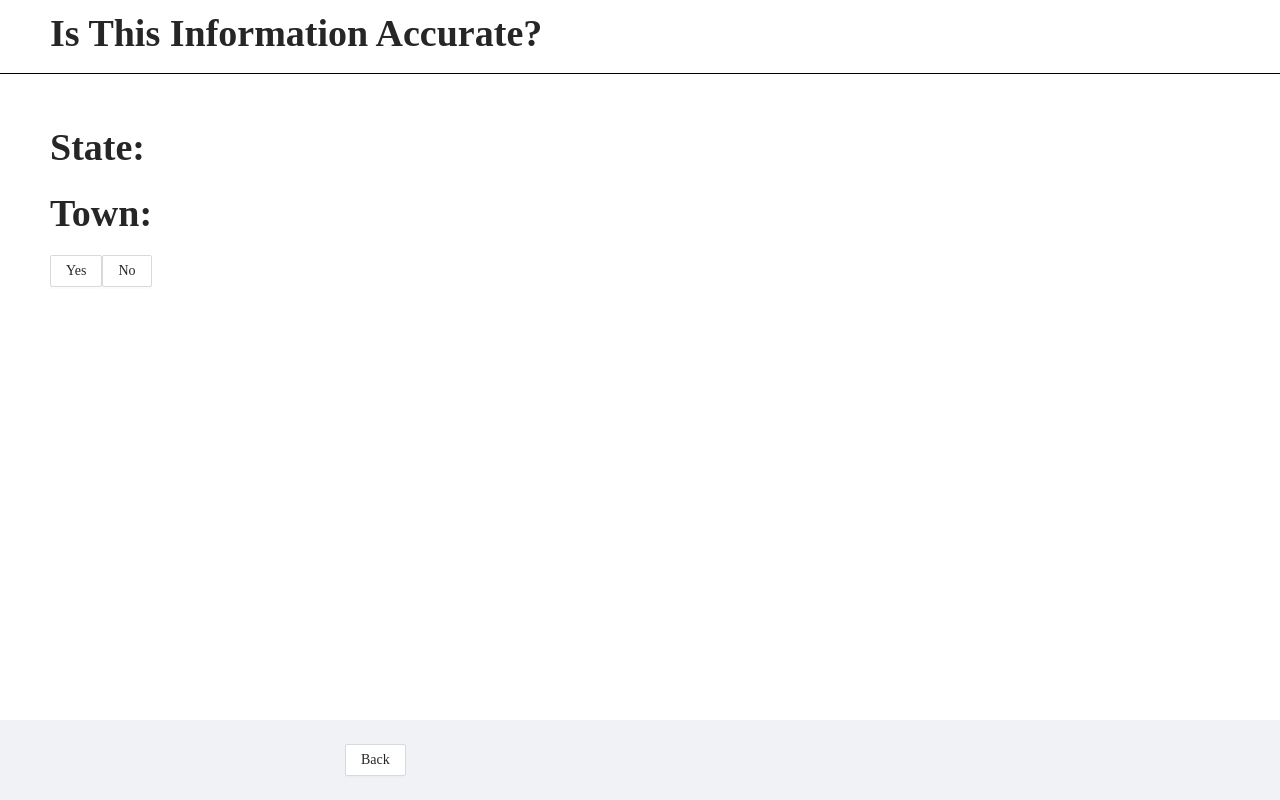
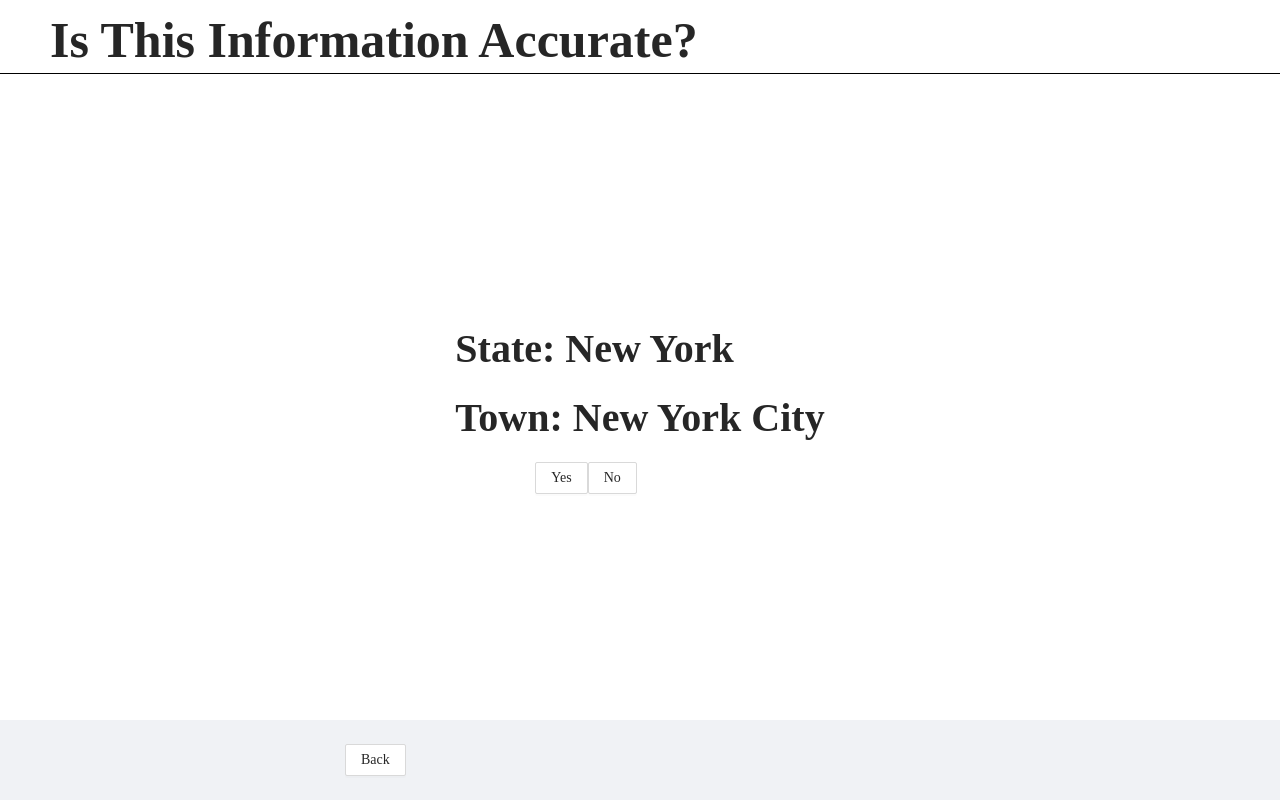
Before and after one commit to ssamkough/townie-web, a React (Create React App) app: page /confirm-location in a window 1280 px wide. Built offline with nearby package versions, Linux system fonts and the light colour scheme; no server answers; a web font is replaced by a local one.

Commit message:
Updated onboarding pages

```diff
--- a/src/pages/onboarding/AboutYou.tsx
+++ b/src/pages/onboarding/AboutYou.tsx
@@ -75,7 +75,7 @@ const AboutYou = () => {
   return (
     <Layout className="page-layout about-you-layout">
       <Header className="about-you-header">
-        <Title>About You</Title>
+        <Title className="onboarding-title">About You</Title>
       </Header>
       <Content className="about-you-content">
         <Row>
--- a/src/pages/onboarding/ConfirmLocation.tsx
+++ b/src/pages/onboarding/ConfirmLocation.tsx
@@ -57,22 +57,25 @@ const ConfirmLocation = () => {
   const { Title } = Typography;
 
   return (
-    <Layout className="page-layout about-you-layout">
+    <Layout className="page-layout">
       <Header className="about-you-header">
-        <Title>Is This Information Accurate?</Title>
+        <Title className="onboarding-title">
+          Is This Information Accurate?
+        </Title>
       </Header>
-      <Content className="about-you-content">
+      <Layout className="page-layout getting-started-layout">
+        <Content className="confirm-location-content">
           <Row>
             <Col>
-            <Title>State:</Title>
+              <Title className="accurate-text">State: New York</Title>
             </Col>
           </Row>
           <Row>
             <Col>
-            <Title>Town:</Title>
+              <Title className="accurate-text">Town: New York City</Title>
             </Col>
           </Row>
-        <Row>
+          <Row className="confirm-location-yes-no">
             <Col>
               <Button onClick={loginModal}>Yes</Button>
             </Col>
@@ -81,6 +84,7 @@ const ConfirmLocation = () => {
             </Col>
           </Row>
         </Content>
+      </Layout>
       <Footer>
         <Col span={6} offset={6}>
           <Button>
```
Lines whose indentation alone changed are shown as unchanged.
